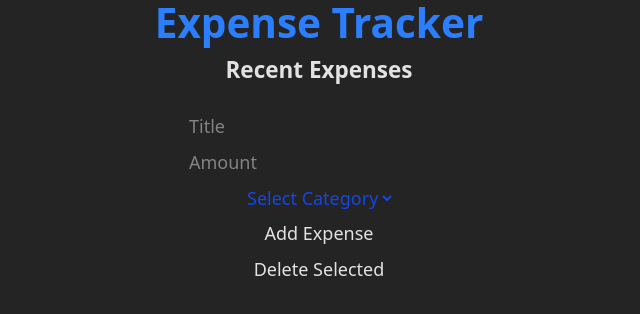
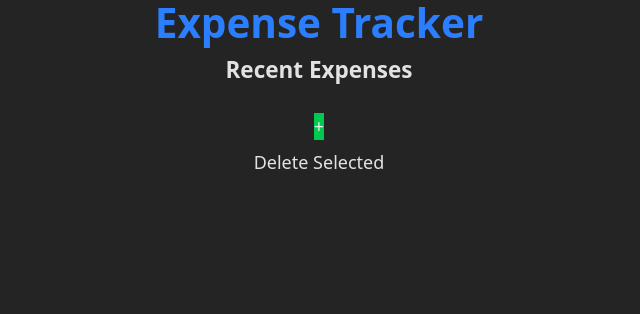
Before and after one commit to nicolaschen2293/expenseTracker, a React (Vite) app in the folder app/: page /expenses in a window 1280 px wide. Shown: the top 314 px of the page, without its empty margins (321-961 px from the left). Built offline with nearby package versions, Linux system fonts and the light colour scheme.

Commit message:
feat: used modal for adding expenses.

```diff
--- a/app/src/pages/ExpenseListPage.jsx
+++ b/app/src/pages/ExpenseListPage.jsx
@@ -8,6 +8,7 @@ function ExpenseListPage() {
   const [category, setCategory] = useState("");
   const [expenses, setExpenses] = useState([]);
   const [selectedExpenses, setSelectedExpenses] = useState([]);
+  const [openModal, setOpenModal] = useState(false);
 
   const navigate = useNavigate();
 
@@ -73,6 +74,10 @@ function ExpenseListPage() {
     console.log(data);
 
     if (!data.error) await fetchExpenses();
+    if (openModal) setOpenModal(false);
+    setTitle("");
+    setAmount("");
+    setCategory("");
   };
 
   const handleDelete = async (e) => {
@@ -126,11 +131,15 @@ function ExpenseListPage() {
           </li>
         ))}
       </ul>
+        {openModal && (
+          <div className="fixed inset-0 bg-black/80 flex items-center justify-center z-50">
+            <div className="flex flex-col bg-white p-6 rounded-lg shadow-lg max-w-full gap-2">
               <input
                 type="text"
                 placeholder="Title"
                 value={title}
                 onChange={(e) => setTitle(e.target.value)}
+                className='bg-gray-400'
                 required
               />
               <input
@@ -138,6 +147,7 @@ function ExpenseListPage() {
                 placeholder="Amount"
                 value={amount}
                 onChange={(e) => setAmount(e.target.value)}
+                className='bg-gray-400'
                 required
               />
               <select
@@ -156,7 +166,12 @@ function ExpenseListPage() {
                 <option value="Luxury">Luxury</option>
                 <option value="Other">Other</option>
               </select>
-        <button onClick={handleSubmit}>Add Expense</button>
+              <button onClick={handleSubmit} className='bg-green-500'>Add Expense</button>
+              <button onClick={() => setOpenModal(false)} className='bg-red-500'>Cancel</button>
+            </div>
+          </div>
+        )}
+        <button onClick={() => setOpenModal(true)} className='bg-green-500'>+</button>
         {selectedExpenses && <button onClick={handleDelete}>Delete Selected</button>}
         {token && <button className='bg-blue-500' onClick={goToStatistics}>Statistics</button>}
         {token && <button className='bg-red-500' onClick={handleLogOut}>Log Out</button>}
--- a/app/src/pages/StatisticsPage.jsx
+++ b/app/src/pages/StatisticsPage.jsx
@@ -37,6 +37,10 @@ function StatisticsPage() {
     });
     const data = await res.json();
     setExpenses(data);
+  }
+
+  const back = () => {
+    navigate('/expenses');
   }
 
   // Bar chart data (by expense title)
@@ -90,6 +94,8 @@ function StatisticsPage() {
           <Legend />
         </PieChart>
       </div>
+
+      <button onClick={back} className='bg-gray-500 text-white'>Back</button>
     </div>
   );
 }
```
Lines whose indentation alone changed are shown as unchanged.
